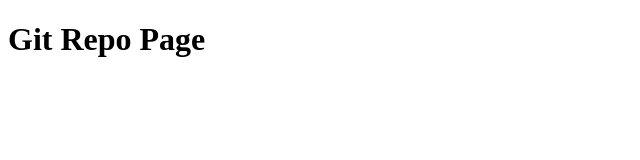
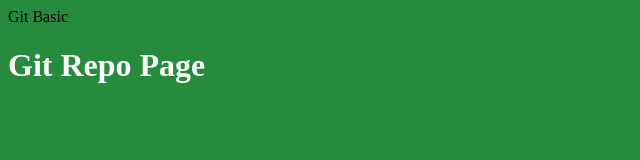
Before and after one commit to mirakshaikhs582/BasicGit, a plain HTML site: page index.html in a window 1280 px wide. Shown: the whole page, without its empty margins (0-640 px from the left). Drawn offline with Linux system fonts and the light colour scheme.

Commit message:
Add Basic Styles

```diff
--- a/index.html
+++ b/index.html
@@ -1,7 +1,8 @@
 <!DOCTYPE html>
 <html>
 <head>
-<title>Page Title</title>
+    <link rel="stylesheet" href="style.css"
+<title>Git Basic</title>
 </head>
 <body>
 
--- /dev/null
+++ b/style.css
@@ -0,0 +1,13 @@
+body {
+    background-color: rgb(38, 139, 60);
+  }
+
+  h1 {
+    color: white;
+    /* text-align: center; */
+  }
+/*
+  p {
+    font-family: verdana;
+    font-size: 20px;
+  } */
```
